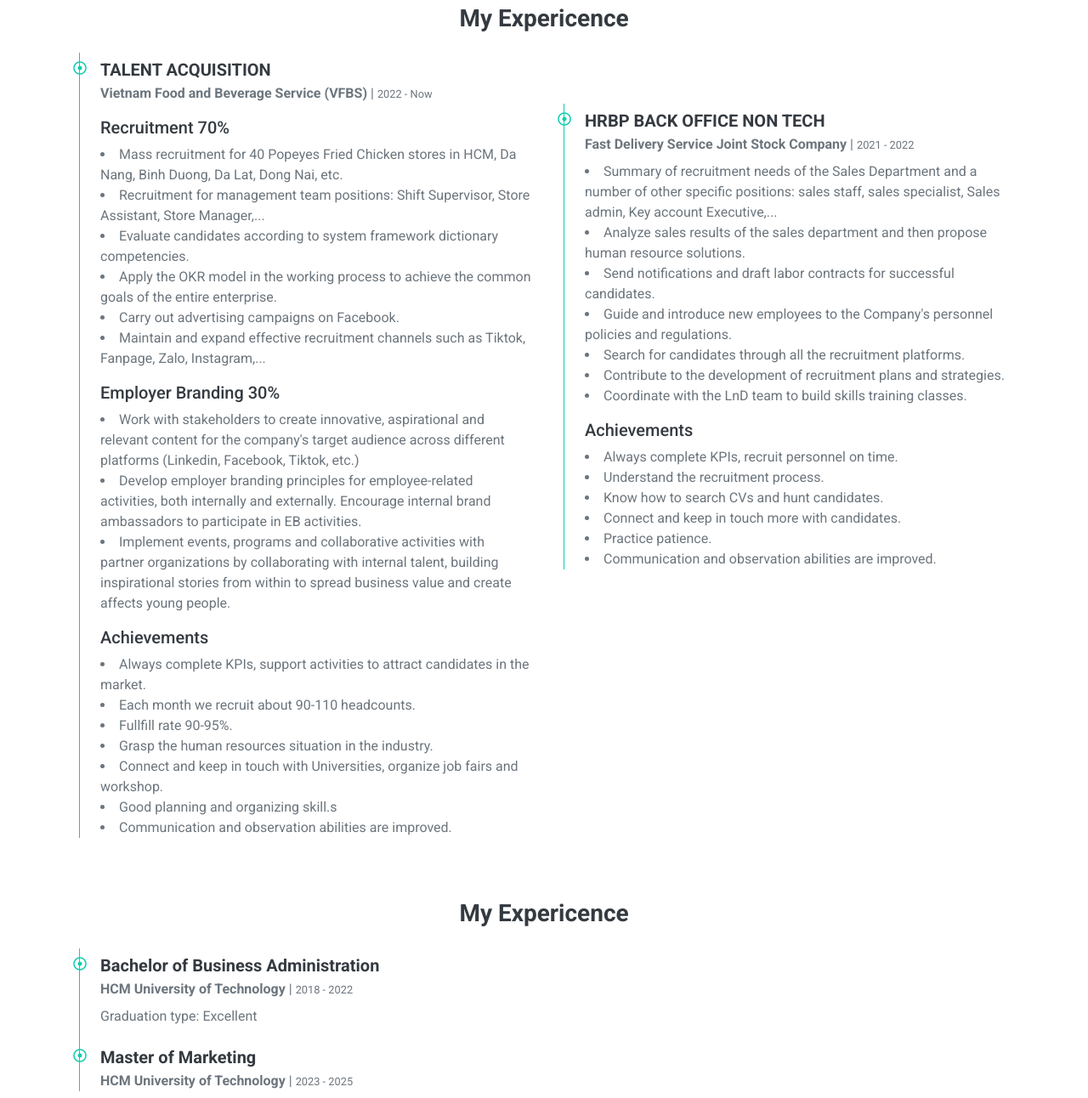
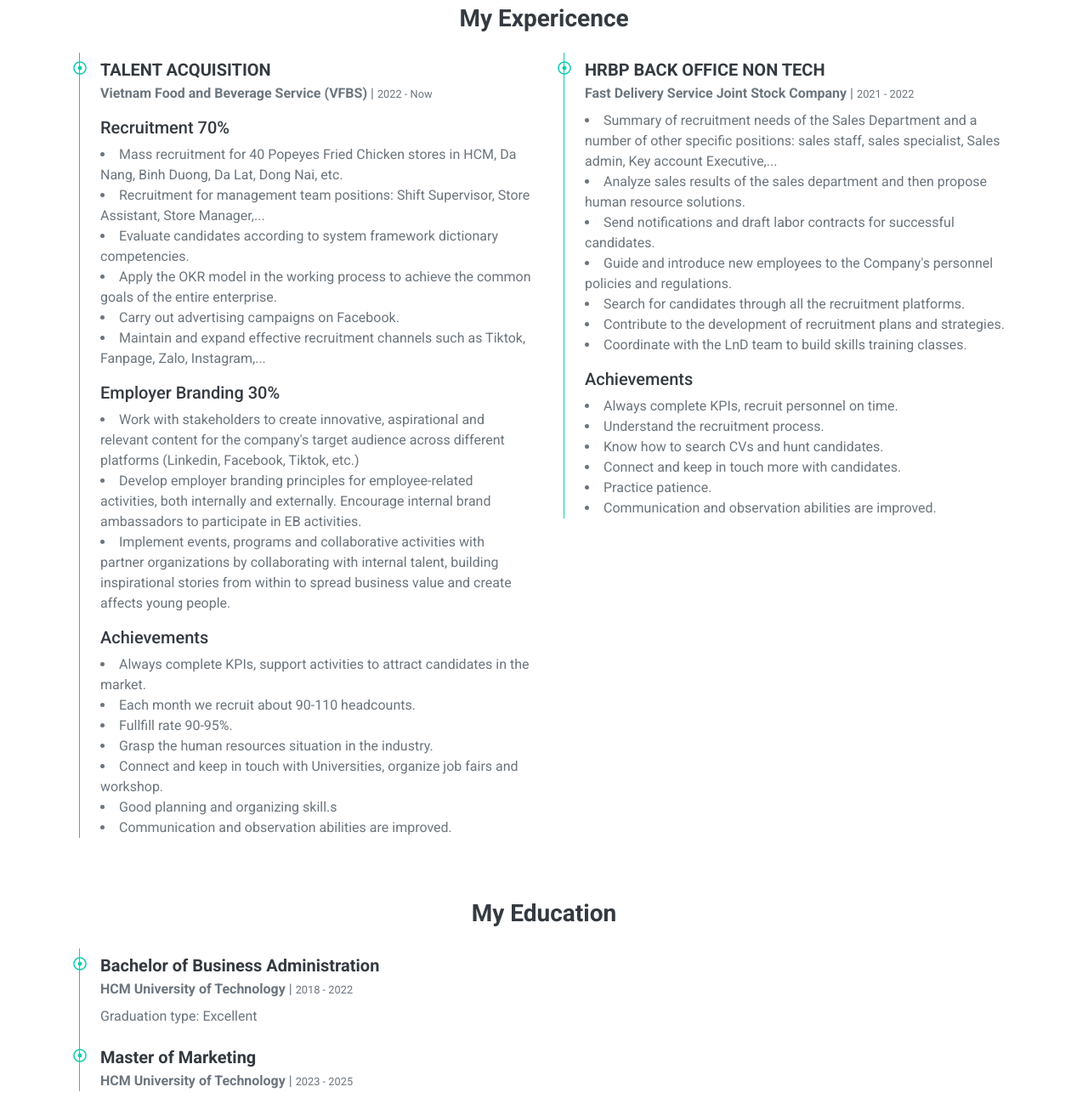
Before and after one commit to tienlenhat/Portfolio, a plain HTML site: page index.html in a window 1280 px wide. Shown: the part 1835-3127 px from the top of the page at 85% size. Drawn offline with nearby package versions, Linux system fonts and the light colour scheme.

Commit message:
Update index.html

```diff
--- a/index.html
+++ b/index.html
@@ -169,7 +169,7 @@
                         </div>
                         </div>
                         </div>
-                        <div class="col-lg-6" style="align-self: self-start; margin-top: 60px;">
+                        <div class="col-lg-6" style="align-self: self-start">
                         <div class="border-left border-primary pt-2 pl-4 ml-2">
                             <div class="position-relative mb-4">
                                 <i class="far fa-dot-circle text-primary position-absolute" style="top: 2px; left: -32px;"></i>
@@ -195,7 +195,7 @@
                     </div>
                     <div class="row align-items-center pt-5">
                         <div class="col-lg-12">
-                            <h3 style="text-align: center;" class="mb-4">My Expericence</h3>
+                            <h3 style="text-align: center;" class="mb-4">My Education</h3>
                         </div>
                         <div class="col-lg-6">
                             <div class="border-left border-primary pt-2 pl-4 ml-2">
```
